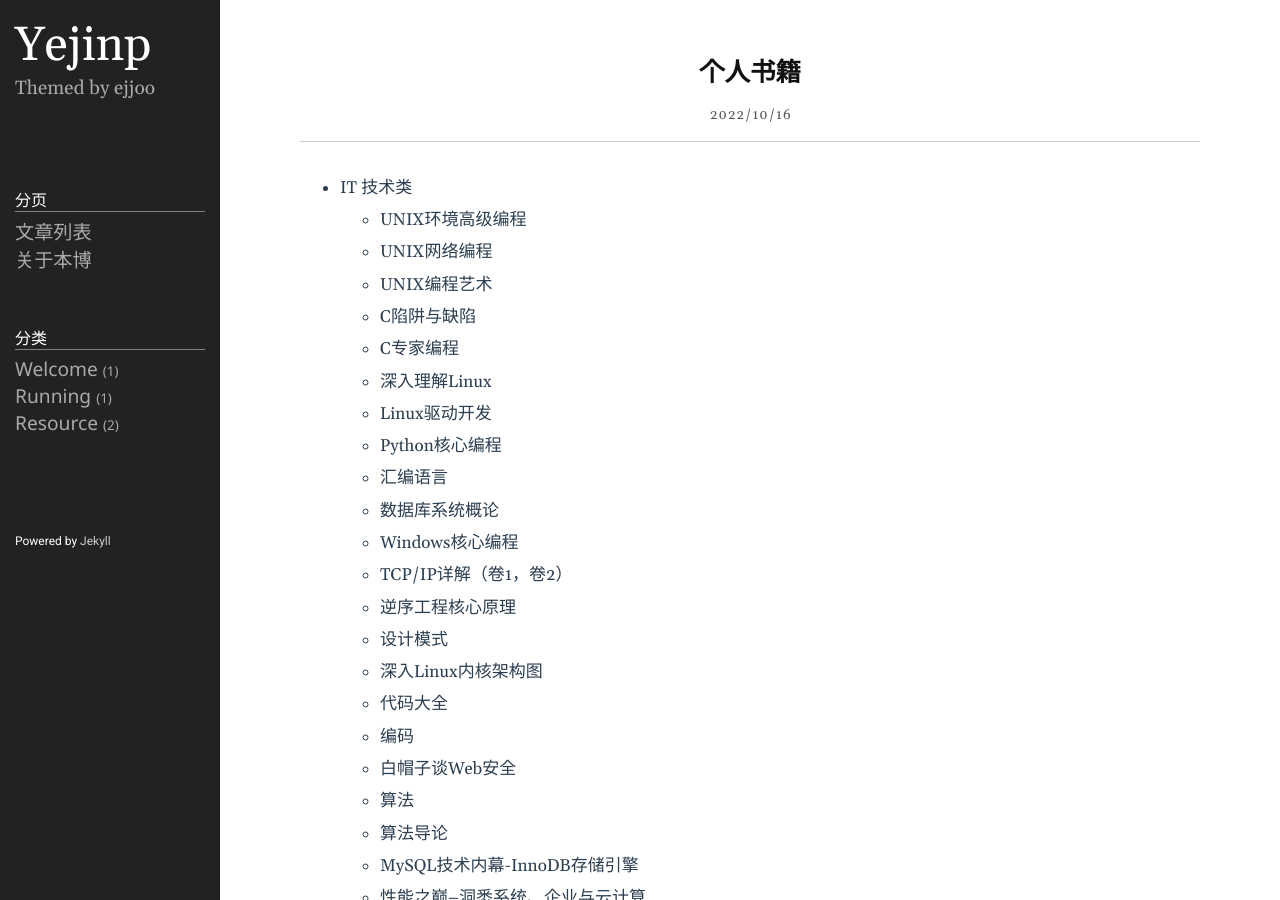
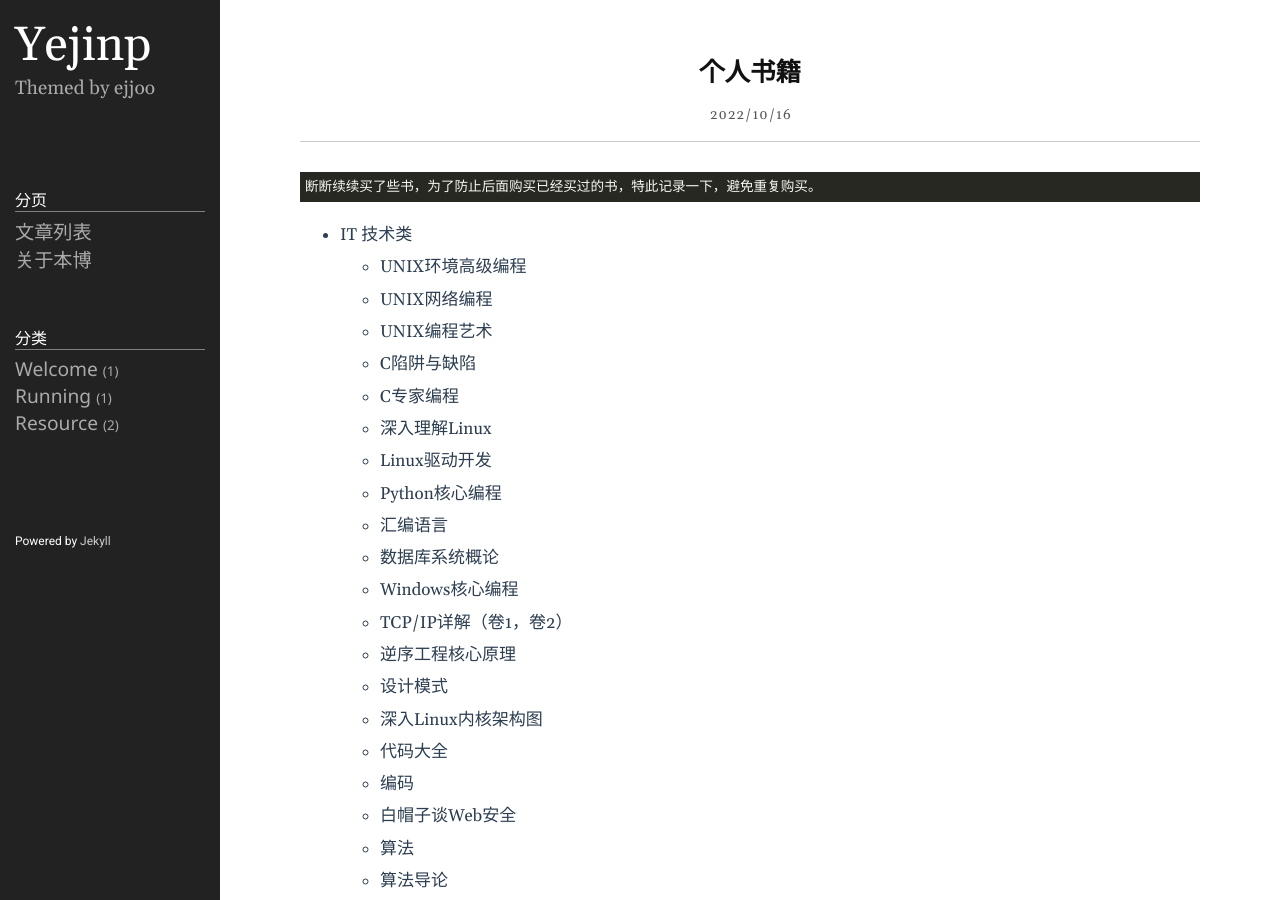
Before and after one commit to yejinp/yejinp.github.io, a Jekyll site: the page built from _posts/2022-10-16-我的书籍.markdown, in a window 1280 px wide and 900 px high. Built offline with Jekyll 4.4.1, drawn with Linux system fonts in a browser that asks for light colours.

Commit message:
resources

```diff
--- a/_posts/2022-10-16-我的书籍.markdown
+++ b/_posts/2022-10-16-我的书籍.markdown
@@ -4,6 +4,8 @@ title: 个人书籍
 date: 2022-10-16 21:20:23 +0800
 category: resource
 ---
+
+    断断续续买了些书，为了防止后面购买已经买过的书，特此记录一下，避免重复购买。
 
 * IT 技术类
 
```
